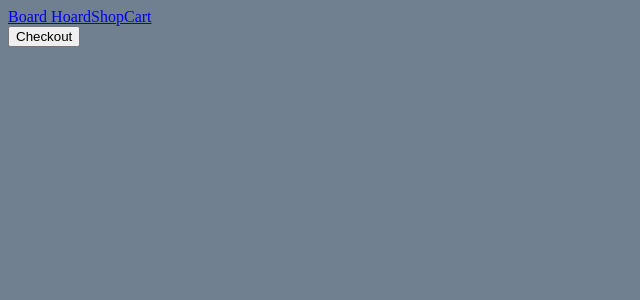
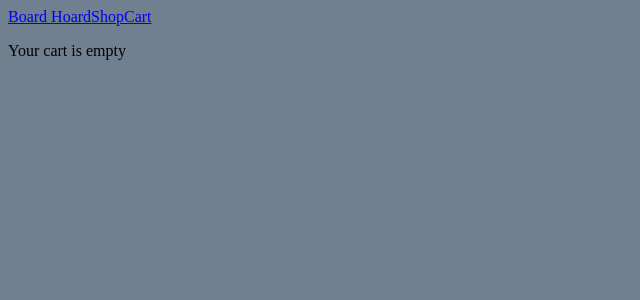
Before and after one commit to sdrew712/board-hoard, a React (Create React App) app in the folder client/: page /cart in a window 1280 px wide. Shown: the top 300 px of the page, without its empty margins (0-640 px from the left). Built offline with nearby package versions, Linux system fonts and the light colour scheme.

Commit message:
add empty cart message

```diff
--- a/client/src/components/Cart/index.jsx
+++ b/client/src/components/Cart/index.jsx
@@ -42,6 +42,11 @@ const Cart = () => {
     );
   });
 
+  //if cart is empty, display message
+  if (cart.length === 0) {
+    return <p>Your cart is empty</p>;
+  }
+
   return (
     <>
       {/* post to endpoint that redirects to the url generated by stripe for checkout */}
```
